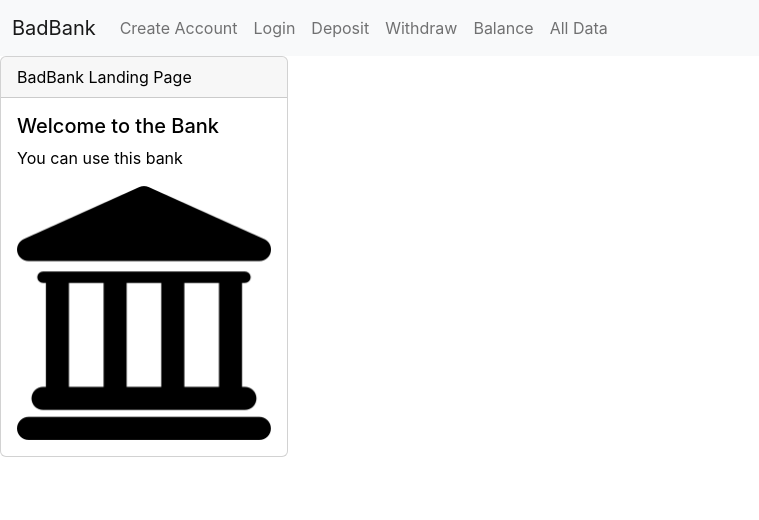
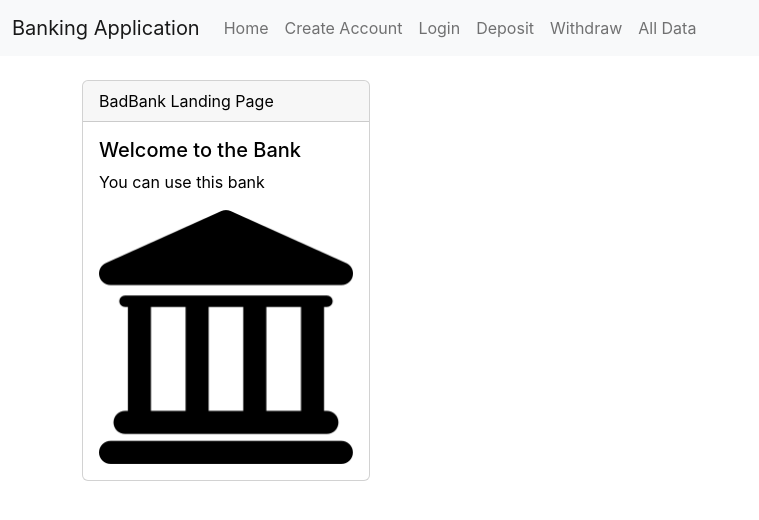
Before and after one commit to danielmarkow/banking-application, a React (Create React App) app: page / in a window 1280 px wide. Shown: the top 520 px of the page, without its empty margins (0-759 px from the left). Built offline with nearby package versions, Linux system fonts and the light colour scheme.

Commit message:
navigation bar optimizations

```diff
--- a/src/App.js
+++ b/src/App.js
@@ -15,6 +15,8 @@ function App() {
     <>
       <HashRouter>
         <Navbar />
+        <br />
+        <div className="container">
           <UserContext.Provider value={{users: [{name: "abel", email: "abel@mit.edu", password: "secret", balance: 100}]}}>
             <Routes>
               <Route path="/" element={<Home />} />
@@ -26,6 +28,7 @@ function App() {
               <Route path="/alldata" element={<Alldata />} />
             </Routes>
           </UserContext.Provider>
+        </div>
       </HashRouter>
     </>
   );
--- a/src/components/Navbar.js
+++ b/src/components/Navbar.js
@@ -11,7 +11,11 @@ function Navbar() {
       <>
         <nav className="navbar navbar-expand-lg bg-light">
           <div className="container-fluid">
-            <Link className="navbar-brand" to="/">BadBank</Link>
+            <Link
+                className="navbar-brand"
+                to="/"
+                title="Banking Application Homepage"
+            >Banking Application</Link>
             <button className="navbar-toggler" type="button" data-bs-toggle="collapse" data-bs-target="#navbarNav"
                     aria-controls="navbarNav" aria-expanded={!isNavCollapsed ? true : false} aria-label="Toggle navigation" onClick={handleNavCollapse}>
               <span className="navbar-toggler-icon"></span>
@@ -19,22 +23,46 @@ function Navbar() {
             <div className={`${isNavCollapsed ? 'collapse' : ''} navbar-collapse`} id="navbarNav">
               <ul className="navbar-nav">
                 <li className="nav-item">
-                  <Link className="nav-link" to="/create-account">Create Account</Link>
+                  <Link
+                      className="nav-link"
+                      to="/"
+                      title="Create a new account"
+                  >Home</Link>
                 </li>
                 <li className="nav-item">
-                  <Link className="nav-link" to="/login">Login</Link>
+                  <Link
+                      className="nav-link"
+                      to="/create-account"
+                      title="Create a new account"
+                  >Create Account</Link>
                 </li>
                 <li className="nav-item">
-                  <Link className="nav-link" to="/deposit">Deposit</Link>
+                  <Link
+                      className="nav-link"
+                      to="/login"
+                      title="Login to your account"
+                  >Login</Link>
                 </li>
                 <li className="nav-item">
-                  <Link className="nav-link" to="/withdraw">Withdraw</Link>
+                  <Link
+                      className="nav-link"
+                      to="/deposit"
+                      title="Deposit funds to bank account"
+                  >Deposit</Link>
                 </li>
                 <li className="nav-item">
-                  <Link className="nav-link" to="/balance">Balance</Link>
+                  <Link
+                      className="nav-link"
+                      to="/withdraw"
+                      title="Withdraw funds from your bank account"
+                  >Withdraw</Link>
                 </li>
                 <li className="nav-item">
-                  <Link className="nav-link" to="/alldata">All Data</Link>
+                  <Link
+                      className="nav-link"
+                      to="/alldata"
+                      title="Show all data of the application"
+                  >All Data</Link>
                 </li>
               </ul>
             </div>
```
Lines whose indentation alone changed are shown as unchanged.
